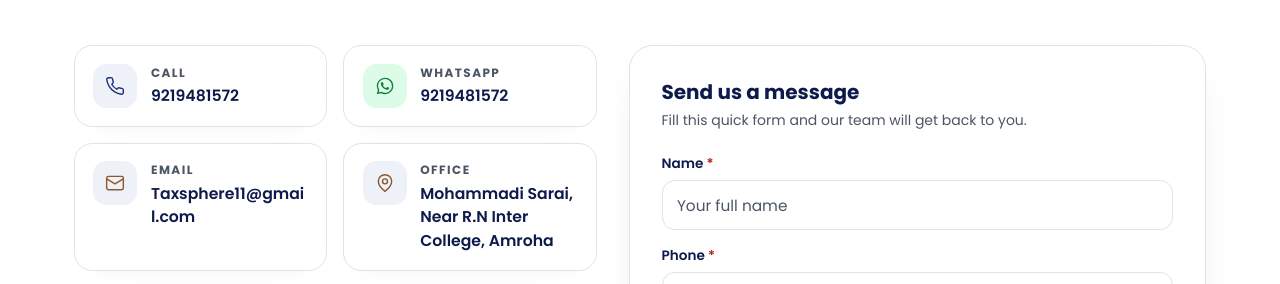
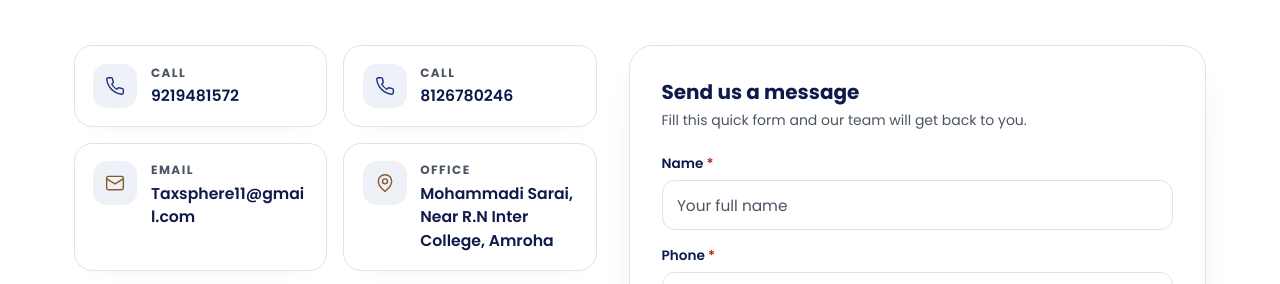
Before and after one commit to zeeshansaifisaifui-stack/TaxSphere, a plain HTML site: page index.html in a window 1280 px wide. Shown: the part 4967-5251 px from the top of the page. Drawn offline with nearby package versions, Linux system fonts and the light colour scheme.

Commit message:
Change second contact card to Call 8126780246

```diff
--- a/index.html
+++ b/index.html
@@ -522,11 +522,11 @@
                   <span class="val">9219481572</span>
                 </span>
               </a>
-              <a href="https://wa.me/919219481572?text=Hello%20TaxSphere%2C%20I%20need%20help%20with%20GST%2FITR%20services." target="_blank" rel="noopener" class="info-card" data-wa-picker aria-haspopup="true" aria-expanded="false" aria-controls="waPop">
-                <span class="ico ico-green"><svg class="h-5 w-5"><use href="#i-wa"/></svg></span>
+              <a href="tel:+918126780246" class="info-card">
+                <span class="ico ico-blue"><svg class="h-5 w-5"><use href="#i-phone"/></svg></span>
                 <span>
-                  <strong>Whatsapp</strong>
-                  <span class="val">9219481572</span>
+                  <strong>Call</strong>
+                  <span class="val">8126780246</span>
                 </span>
               </a>
               <a href="mailto:Taxsphere11@gmail.com" class="info-card">
```
